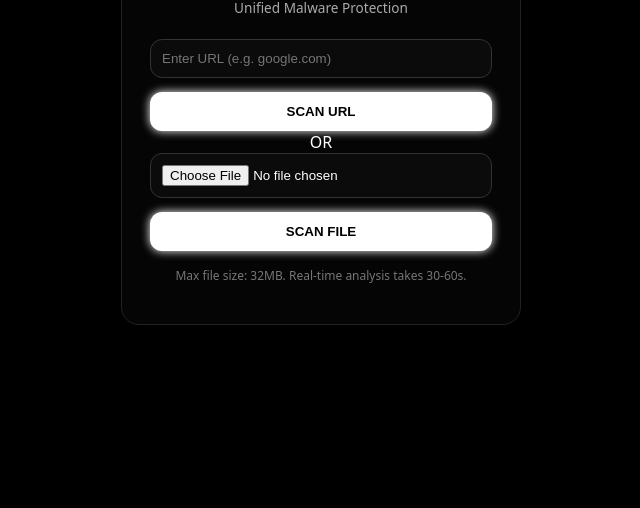
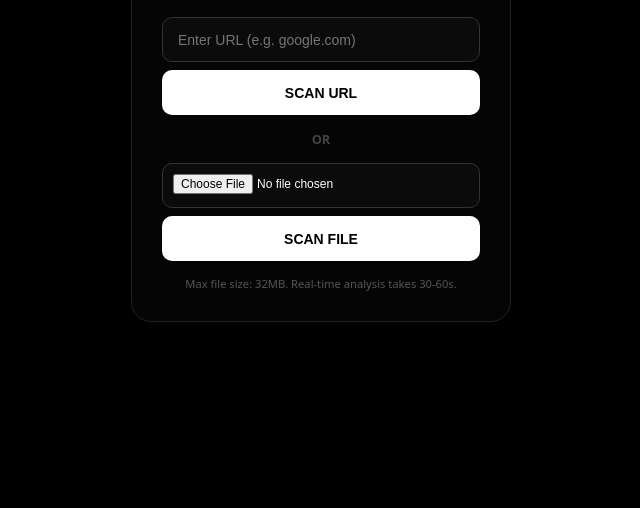
Before and after one commit to thekenophile/test, a website: page index.html in a window 1280 px wide. Shown: the part 292-800 px from the top of the page, without its empty margins (319-959 px from the left). Drawn offline with Linux system fonts and the light colour scheme.

Commit message:
Refactor CSS styles for improved layout and design

```diff
--- a/style.css
+++ b/style.css
@@ -1,100 +1,116 @@
+
 * {
     box-sizing: border-box;
+    margin: 0;
+    padding: 0;
 }
 
 body {
-    margin: 0;
-    min-height: 100vh;
-    background: #000;
+    background-color: #000;
     color: #fff;
-    font-family: system-ui, sans-serif;
+    font-family: system-ui, -apple-system, sans-serif;
     display: flex;
     justify-content: center;
     align-items: center;
+    min-height: 100vh;
 }
 
-/* Main card */
 .app {
-    width: 400px;
-    padding: 28px;
-    background: #050505;
-    border-radius: 18px;
+    width: 380px;
+    padding: 30px;
+    background-color: #050505;
     border: 1px solid #222;
+    border-radius: 20px;
     text-align: center;
 }
 
-/* Glowing title */
 .glow {
     font-size: 2rem;
-    letter-spacing: 4px;
-    text-shadow:
-        0 0 2px #fff,
-        0 0 5px #fff,
-        0 0 10px #aaa;
-    margin-bottom: 6px;
+    text-shadow: 0 0 10px #fff;
+    letter-spacing: 3px;
+    margin-bottom: 10px;
 }
 
 .tagline {
-    font-size: 0.85rem;
     color: #aaa;
-    margin-bottom: 22px;
+    font-size: 0.9rem;
+    margin-bottom: 20px;
 }
 
-/* Inputs */
-input {
-    width: 100%;
-    padding: 11px;
-    background: #0b0b0b;
-    color: #fff;
-    border: 1px solid #333;
-    border-radius: 12px;
-    margin-bottom: 14px;
+.divider {
+    margin: 15px 0;
+    color: #444;
+    font-size: 0.8rem;
+    font-weight: bold;
 }
 
-/* Button with glow */
+/* This section makes Inputs and Buttons equal */
+input, button {
+    width: 100%;
+    height: 45px;          /* Forced equal height */
+    margin: 8px 0;
+    border-radius: 10px;
+    font-size: 14px;
+    display: block;
+}
+
+input {
+    background-color: #0b0b0b;
+    border: 1px solid #333;
+    color: #fff;
+    padding: 0 15px;
+}
+
+/* Specific fix for file input padding */
+input[type="file"] {
+    padding: 10px;
+    font-size: 12px;
+}
+
 button {
-    width: 100%;
-    padding: 12px;
-    background: #fff;
+    background-color: #fff;
     color: #000;
-    font-weight: 700;
     border: none;
-    border-radius: 12px;
+    font-weight: bold;
     cursor: pointer;
-    box-shadow: 0 0 10px #fff;
+    transition: transform 0.1s, box-shadow 0.2s;
 }
 
 button:hover {
-    box-shadow: 0 0 18px #fff;
+    box-shadow: 0 0 15px #fff;
 }
 
-/* Result box */
+button:active {
+    transform: scale(0.98);
+}
+
+/* Status Boxes */
 #result {
     margin-top: 20px;
-    padding: 16px;
-    border-radius: 14px;
+    padding: 15px;
+    border-radius: 10px;
     display: none;
-    font-size: 0.9rem;
+    border: 1px solid #333;
+    line-height: 1.5;
 }
 
-/* States */
 .safe {
-    border: 1px solid #22c55e;
     color: #22c55e;
+    border-color: #22c55e;
 }
 
 .danger {
-    border: 1px solid #ef4444;
     color: #ef4444;
+    border-color: #ef4444;
 }
 
 .loading {
-    border: 1px solid #aaa;
-    color: #ddd;
+    color: #aaa;
+    font-style: italic;
 }
 
 .note {
-    margin-top: 16px;
-    font-size: 0.75rem;
-    color: #777;
+    font-size: 0.7rem;
+    color: #555;
+    margin-top: 15px;
 }
```
